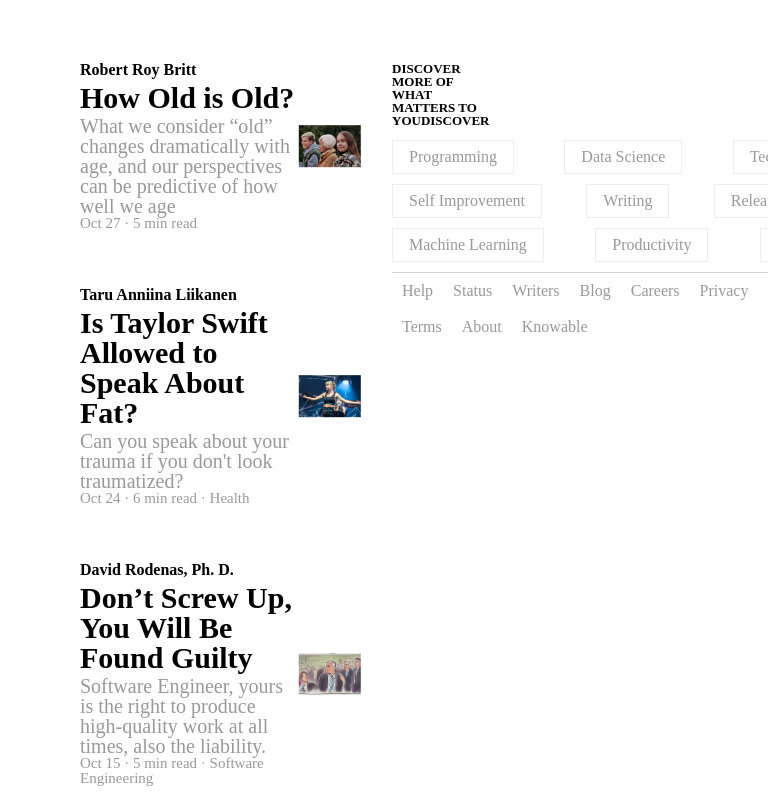
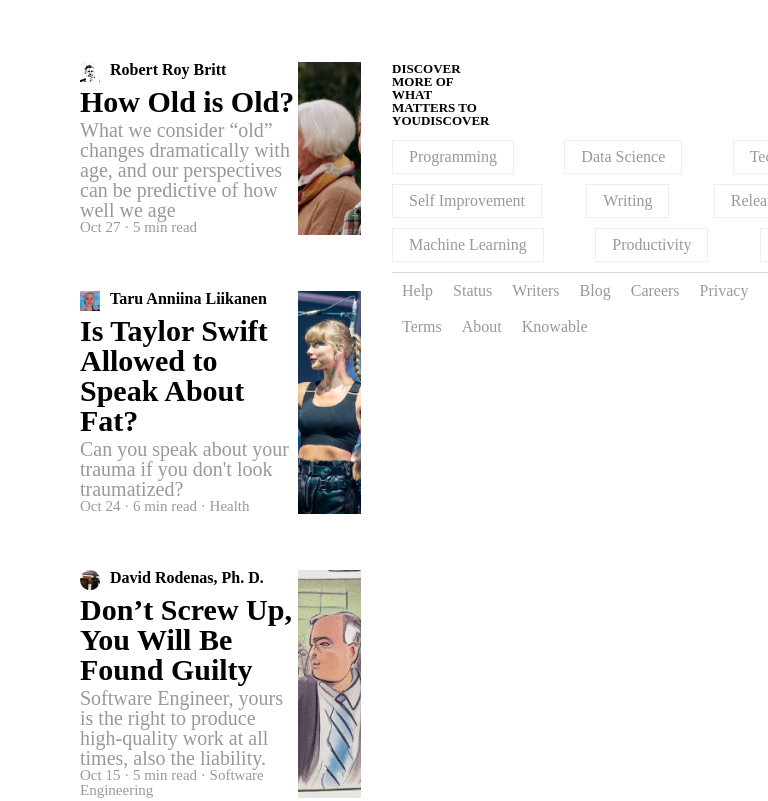
Before and after one commit to Cristiano-Rocchi/progettoSettimana5, a plain HTML site: page index.html in a window 768 px wide. Shown: the part 864-1665 px from the top of the page. Drawn offline with Linux system fonts and the light colour scheme.

Commit message:
fixed img card notize 2

```diff
--- a/assets/css/style.css
+++ b/assets/css/style.css
@@ -189,7 +189,7 @@ article {
 }
 
 @media screen and (min-width: 567px) and (max-width: 991px) {
-  .cardNotizie2 img {
+  .cardNotizie2 img:nth-of-type(2) {
     position: absolute;
     top: 50%;
     left: 80%;
```
